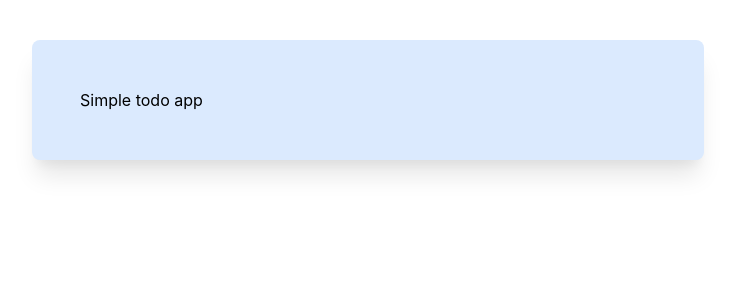
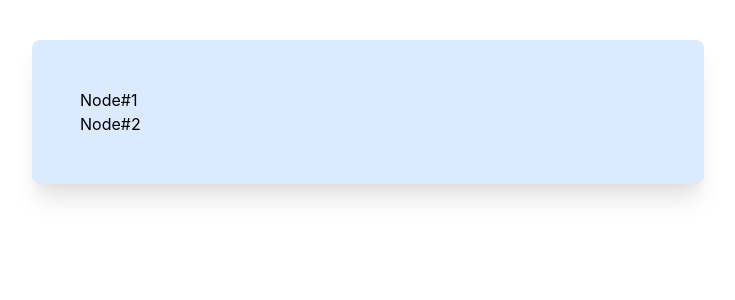
Before and after one commit to mhdsmd/simple-todo-list, a React (Create React App) app: page / in a window 1280 px wide. Shown: the top 300 px of the page, without its empty margins (272-1007 px from the left). Built offline with nearby package versions, Linux system fonts and the light colour scheme.

Commit message:
feat: implement simple node list

```diff
--- /dev/null
+++ b/src/components/NodeList/index.tsx
@@ -0,0 +1,20 @@
+import React from 'react'
+import { NodeListType } from '../../interfaces'
+
+type NodeListProps = {
+    data: NodeListType
+}
+
+const NodeList: React.FunctionComponent<NodeListProps> = (props: NodeListProps) => {
+	return (
+		<>
+			{props.data.map((item) => (
+				<div key={item.id} className={'pa-5'}>
+					{item.title}
+				</div>
+			))}
+		</>
+	)
+}
+
+export default NodeList
--- /dev/null
+++ b/src/interfaces/index.ts
@@ -0,0 +1,6 @@
+export interface NodeType {
+    id: number | string,
+    title: string
+}
+
+export type NodeListType = NodeType[]
--- /dev/null
+++ b/src/mock/index.ts
@@ -0,0 +1,12 @@
+import { NodeListType } from '../interfaces'
+
+export const NodeListExample: NodeListType = [
+	{
+		id: '1',
+		title: 'Node#1'
+	},
+	{
+		id: '2',
+		title: 'Node#2'
+	}
+]
--- a/src/pages/Home/index.tsx
+++ b/src/pages/Home/index.tsx
@@ -1,10 +1,12 @@
 import React from 'react'
+import NodeList from '../../components/NodeList'
+import { NodeListExample } from '../../mock'
 
 const App: React.FunctionComponent<unknown> = () => {
 	return (
 		<div className={'pt-10'}>
 			<div className={'bg-blue-100 max-w-2xl mx-auto p-8 md:p-12 rounded-lg shadow-xl'}>
-				Simple todo app
+				<NodeList data={NodeListExample}/>
 			</div>
 		</div>
 	)
```
